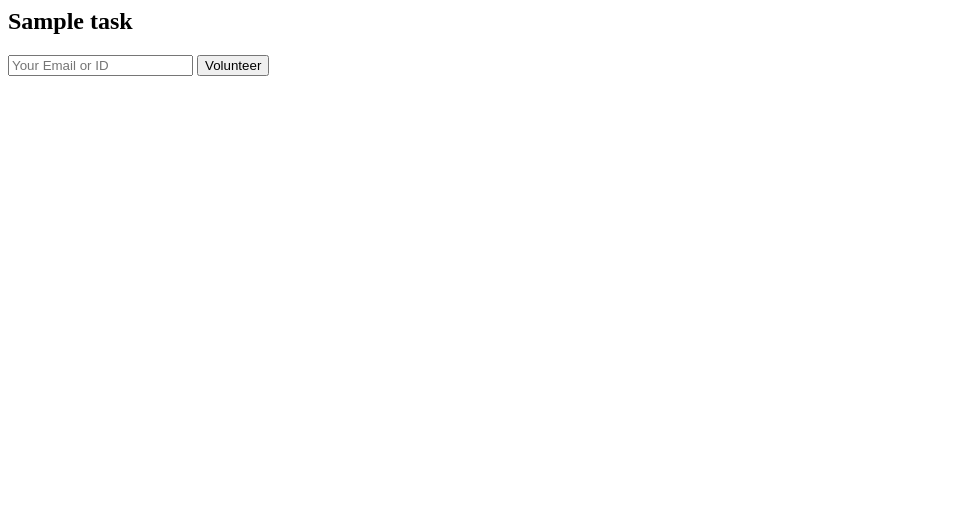
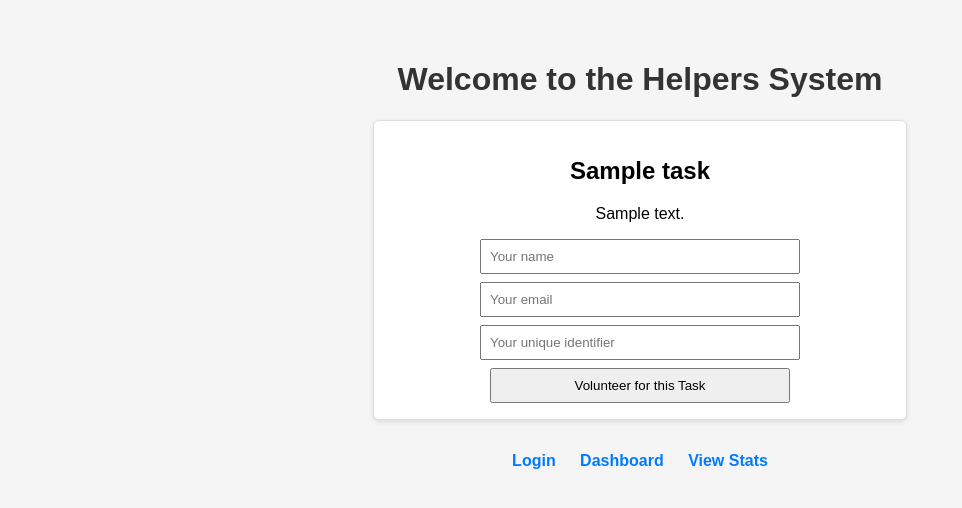
Before and after one commit to Qwill96227/Helpers-system, a Node server app: page / in a window 1280 px wide. Shown: the top 508 px of the page, without its empty margins (0-962 px from the left). Run offline with Node 20, Linux system fonts and the light colour scheme; tables that the repository leaves empty hold one stand-in row (values such as "Sample post"); some libraries are stand-ins or nearby versions.

Commit message:
first page

```diff
--- a/views/index.ejs
+++ b/views/index.ejs
@@ -1,11 +1,81 @@
-<!-- views/index.ejs -->
+<!DOCTYPE html>
+<html lang="en">
+<head>
+  <meta charset="UTF-8">
+  <title>Helpers Home</title>
+  <style>
+    body {
+      font-family: Arial, sans-serif;
+      background-color: #f5f5f5;
+      padding: 2rem;
+      text-align: center;
+    }
+
+    h1 {
+      color: #333;
+    }
+
+    .task {
+      background: white;
+      border: 1px solid #ddd;
+      border-radius: 6px;
+      padding: 1rem;
+      margin: 1rem auto;
+      max-width: 500px;
+      box-shadow: 0 2px 5px rgba(0,0,0,0.1);
+    }
+
+    input, select, button {
+      margin-top: 0.5rem;
+      padding: 0.5rem;
+      width: 90%;
+      max-width: 300px;
+      display: block;
+      margin-left: auto;
+      margin-right: auto;
+    }
+
+    .links {
+      margin-top: 2rem;
+    }
+
+    .links a {
+      margin: 0 10px;
+      color: #007BFF;
+      text-decoration: none;
+      font-weight: bold;
+    }
+
+    .links a:hover {
+      text-decoration: underline;
+    }
+  </style>
+</head>
+<body>
+  <h1>Welcome to the Helpers System</h1>
+
+  <% if (tasks.length > 0) { %>
     <% tasks.forEach(task => { %>
-    <div>
+      <div class="task">
         <h2><%= task.title %></h2>
-      <form action="/subscribe" method="POST">
+        <p><%= task.description %></p>
+        <form action="/volunteers/subscribe" method="POST">
           <input type="hidden" name="taskId" value="<%= task._id %>">
-        <input type="text" name="identifier" placeholder="Your Email or ID" required>
-        <button>Volunteer</button>
+          <input type="text" name="name" placeholder="Your name" required />
+          <input type="email" name="email" placeholder="Your email" required />
+          <input type="text" name="identifier" placeholder="Your unique identifier" required />
+          <button type="submit">Volunteer for this Task</button>
         </form>
       </div>
     <% }) %>
+  <% } else { %>
+    <p>No tasks available at the moment.</p>
+  <% } %>
+
+  <div class="links">
+    <a href="/auth/login">Login</a>
+    <a href="/dashboard">Dashboard</a>
+    <a href="/stats">View Stats</a>
+  </div>
+</body>
+</html>
```
Lines whose indentation alone changed are shown as unchanged.
